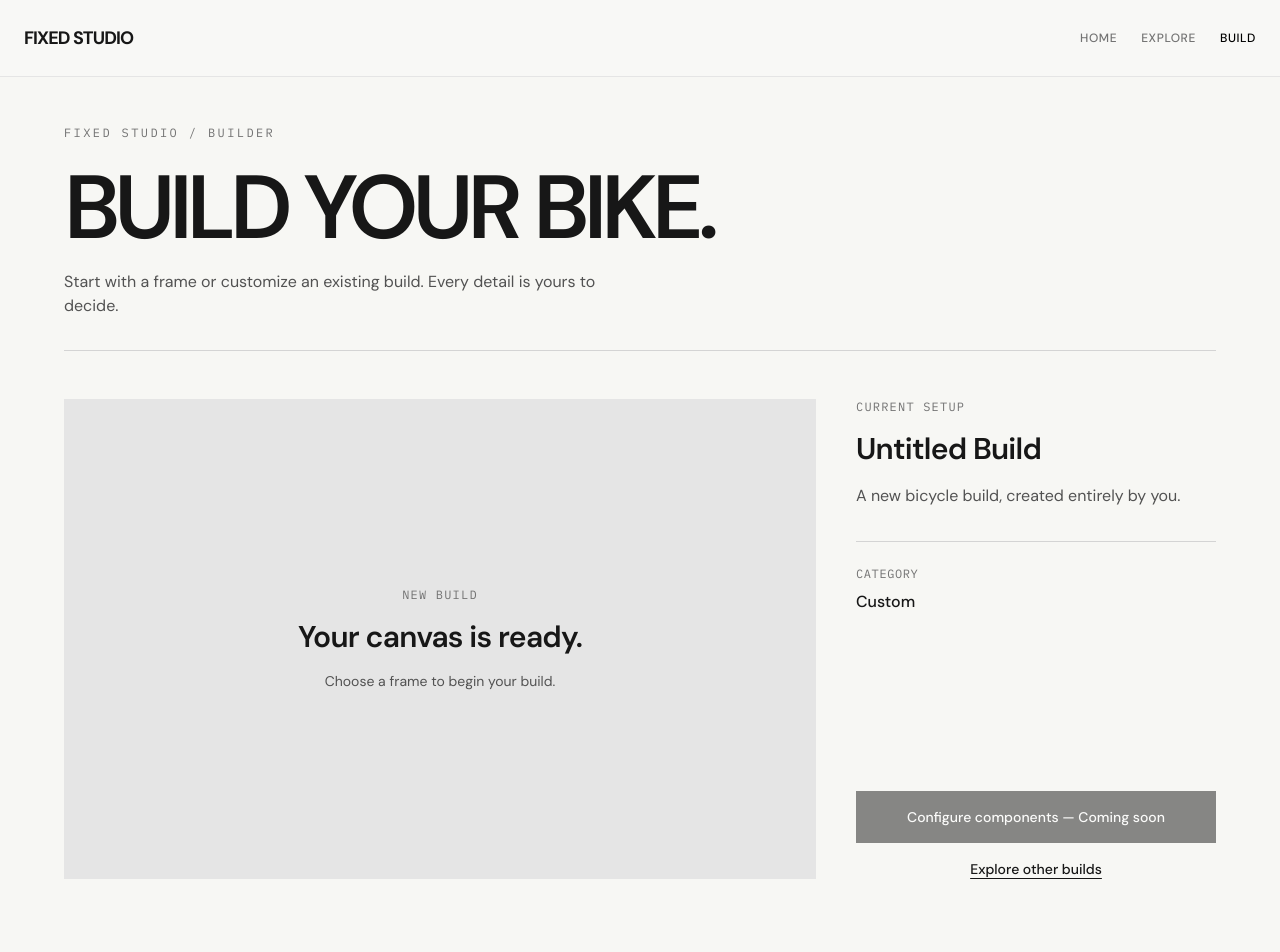
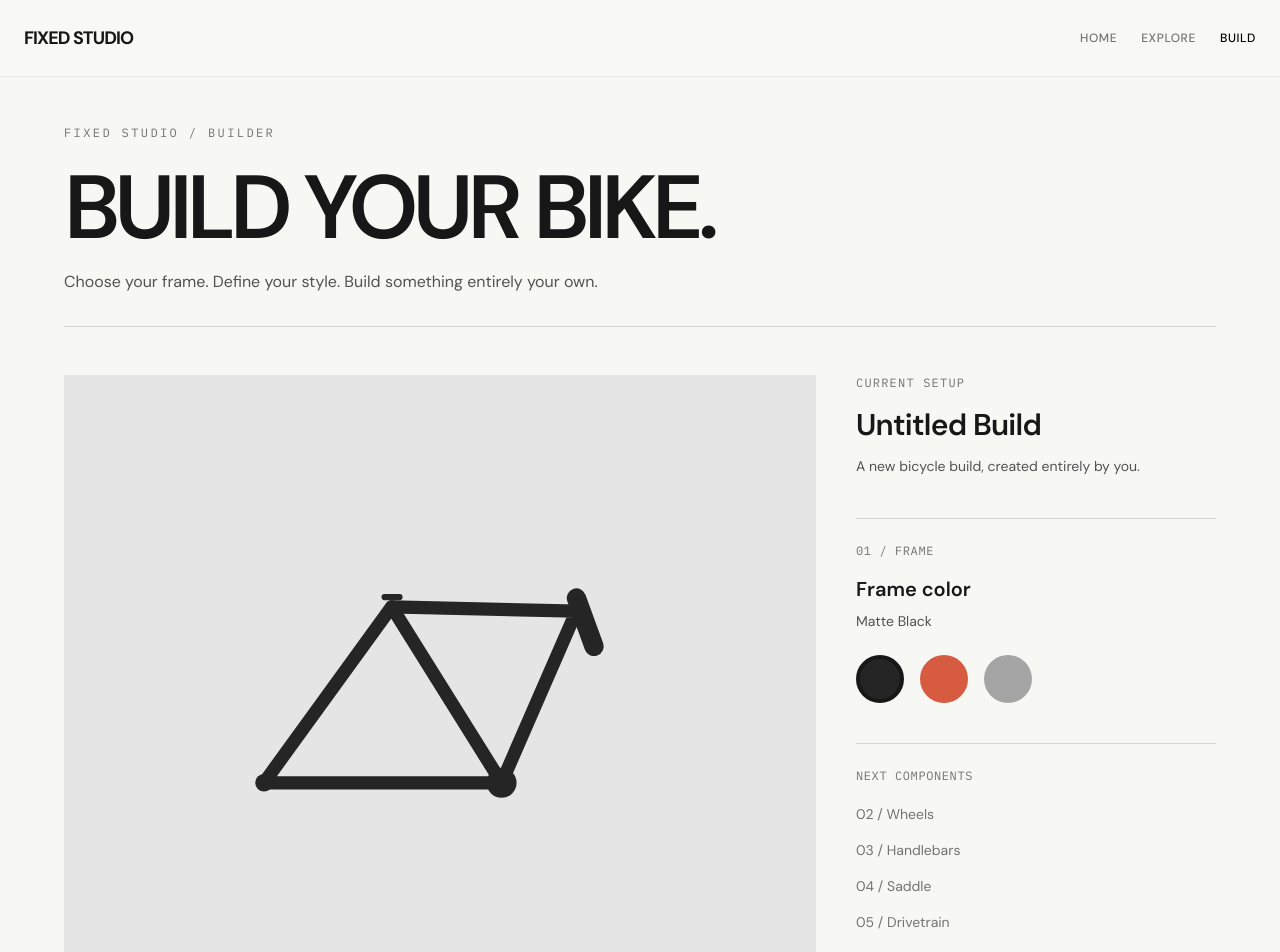
Before and after one commit to raczempeklajos/fixed-studio, a React (Vite) app in the folder frontend/: page /builder in a window 1280 px wide. Shown: the top 952 px of the page. Built offline with nearby package versions, Linux system fonts and the light colour scheme.

Commit message:
feat: add interactive SVG frame color selector

```diff
--- a/frontend/src/pages/BikeBuilderPage.tsx
+++ b/frontend/src/pages/BikeBuilderPage.tsx
@@ -1,6 +1,18 @@
 
+import { useState } from "react";
 import { Link, useSearchParams } from "react-router-dom";
 import { bikeBuilds } from "../data/bikes";
+
+type FrameColor = {
+  name: string;
+  hex: string;
+};
+
+const frameColors: FrameColor[] = [
+  { name: "Matte Black", hex: "#252525" },
+  { name: "Burnt Orange", hex: "#D65B40" },
+  { name: "Silver", hex: "#A5A5A5" },
+];
 
 export default function BikeBuilderPage() {
   const [searchParams] = useSearchParams();
@@ -8,6 +20,10 @@ export default function BikeBuilderPage() {
 
   const selectedBuild = bikeBuilds.find(
     (bike) => bike.id === buildId
+  );
+
+  const [selectedColor, setSelectedColor] = useState(
+    frameColors[0]
   );
 
   return (
@@ -23,39 +39,74 @@ export default function BikeBuilderPage() {
           </h1>
 
           <p className="mt-5 max-w-xl text-neutral-600">
-            Start with a frame or customize an existing build.
-            Every detail is yours to decide.
+            Choose your frame. Define your style.
+            Build something entirely your own.
           </p>
         </div>
 
         <div className="grid gap-10 py-12 lg:grid-cols-[1fr_360px]">
-          {/* Bicycle preview */}
-          <div className="flex min-h-[480px] items-center justify-center bg-neutral-200 p-8">
-            {selectedBuild ? (
-              <img
-                src={selectedBuild.image}
-                alt={`${selectedBuild.name} bicycle`}
-                className="max-h-[560px] w-full object-contain"
+          {/* Interactive frame preview */}
+          <div className="flex min-h-[480px] items-center justify-center bg-neutral-200 p-6">
+            <svg
+              viewBox="0 0 800 500"
+              className="w-full max-w-[900px]"
+              role="img"
+              aria-label={`${selectedColor.name} bicycle frame preview`}
+            >
+              {/* Frame tubes */}
+              <g
+                fill="none"
+                stroke={selectedColor.hex}
+                strokeWidth="15"
+                strokeLinecap="round"
+                strokeLinejoin="round"
+              >
+                <path d="M200 360 L345 160 L470 360 Z" />
+                <path d="M345 160 L555 165 L470 360" />
+              </g>
+
+              {/* Head tube */}
+              <line
+                x1="555"
+                y1="150"
+                x2="575"
+                y2="205"
+                stroke={selectedColor.hex}
+                strokeWidth="22"
+                strokeLinecap="round"
               />
-            ) : (
-              <div className="text-center">
-                <p className="font-mono text-xs uppercase tracking-widest text-neutral-500">
-                  New build
-                </p>
 
-                <h2 className="mt-4 text-3xl font-semibold tracking-tight">
-                  Your canvas is ready.
-                </h2>
+              {/* Bottom bracket */}
+              <circle
+                cx="470"
+                cy="360"
+                r="17"
+                fill="#252525"
+              />
 
-                <p className="mt-4 text-sm text-neutral-600">
-                  Choose a frame to begin your build.
-                </p>
-              </div>
-            )}
+              {/* Rear dropout */}
+              <circle
+                cx="200"
+                cy="360"
+                r="10"
+                fill="#252525"
+              />
+
+              {/* Seat tube opening */}
+              <line
+                x1="337"
+                y1="149"
+                x2="354"
+                y2="149"
+                stroke="#252525"
+                strokeWidth="7"
+                strokeLinecap="round"
+              />
+            </svg>
           </div>
 
-          {/* Build details */}
-          <aside className="flex flex-col justify-between gap-10">
+          {/* Configuration panel */}
+          <aside className="flex flex-col gap-10">
             <div>
               <p className="font-mono text-xs uppercase tracking-widest text-neutral-500">
                 Current setup
@@ -65,38 +116,69 @@ export default function BikeBuilderPage() {
                 {selectedBuild?.name ?? "Untitled Build"}
               </h2>
 
-              <p className="mt-4 leading-relaxed text-neutral-600">
+              <p className="mt-3 text-sm leading-relaxed text-neutral-600">
                 {selectedBuild?.description ??
                   "A new bicycle build, created entirely by you."}
               </p>
+            </div>
 
-              <div className="mt-8 border-t border-neutral-300 pt-6">
+            {/* Frame configuration */}
+            <div className="border-t border-neutral-300 pt-6">
               <p className="font-mono text-xs uppercase tracking-wider text-neutral-500">
-                  Category
+                01 / Frame
               </p>
 
-                <p className="mt-2 font-medium">
-                  {selectedBuild?.category ?? "Custom"}
+              <h3 className="mt-4 text-xl font-semibold">
+                Frame color
+              </h3>
+
+              <p className="mt-2 text-sm text-neutral-600">
+                {selectedColor.name}
               </p>
+
+              <div className="mt-6 flex gap-4">
+                {frameColors.map((color) => (
+                  <button
+                    key={color.name}
+                    type="button"
+                    onClick={() => setSelectedColor(color)}
+                    aria-label={`Select ${color.name}`}
+                    aria-pressed={
+                      selectedColor.name === color.name
+                    }
+                    className={`h-12 w-12 rounded-full border-4 transition-transform hover:scale-110 ${
+                      selectedColor.name === color.name
+                        ? "border-neutral-900"
+                        : "border-transparent"
+                    }`}
+                    style={{
+                      backgroundColor: color.hex,
+                    }}
+                  />
+                ))}
               </div>
             </div>
 
-            <div className="space-y-4">
-              <button
-                type="button"
-                disabled
-                className="w-full bg-foreground px-6 py-4 text-sm font-medium text-white opacity-50"
-              >
-                Configure components — Coming soon
-              </button>
+            {/* Upcoming component categories */}
+            <div className="border-t border-neutral-300 pt-6">
+              <p className="font-mono text-xs uppercase tracking-wider text-neutral-500">
+                Next components
+              </p>
+
+              <div className="mt-5 space-y-4 text-sm text-neutral-500">
+                <p>02 / Wheels</p>
+                <p>03 / Handlebars</p>
+                <p>04 / Saddle</p>
+                <p>05 / Drivetrain</p>
+              </div>
+            </div>
 
             <Link
               to="/explore"
-                className="block text-center text-sm font-medium underline underline-offset-4"
+              className="border-b border-foreground pb-1 text-sm font-medium self-start"
             >
               Explore other builds
             </Link>
-            </div>
           </aside>
         </div>
       </section>
```
Lines whose indentation alone changed are shown as unchanged.
